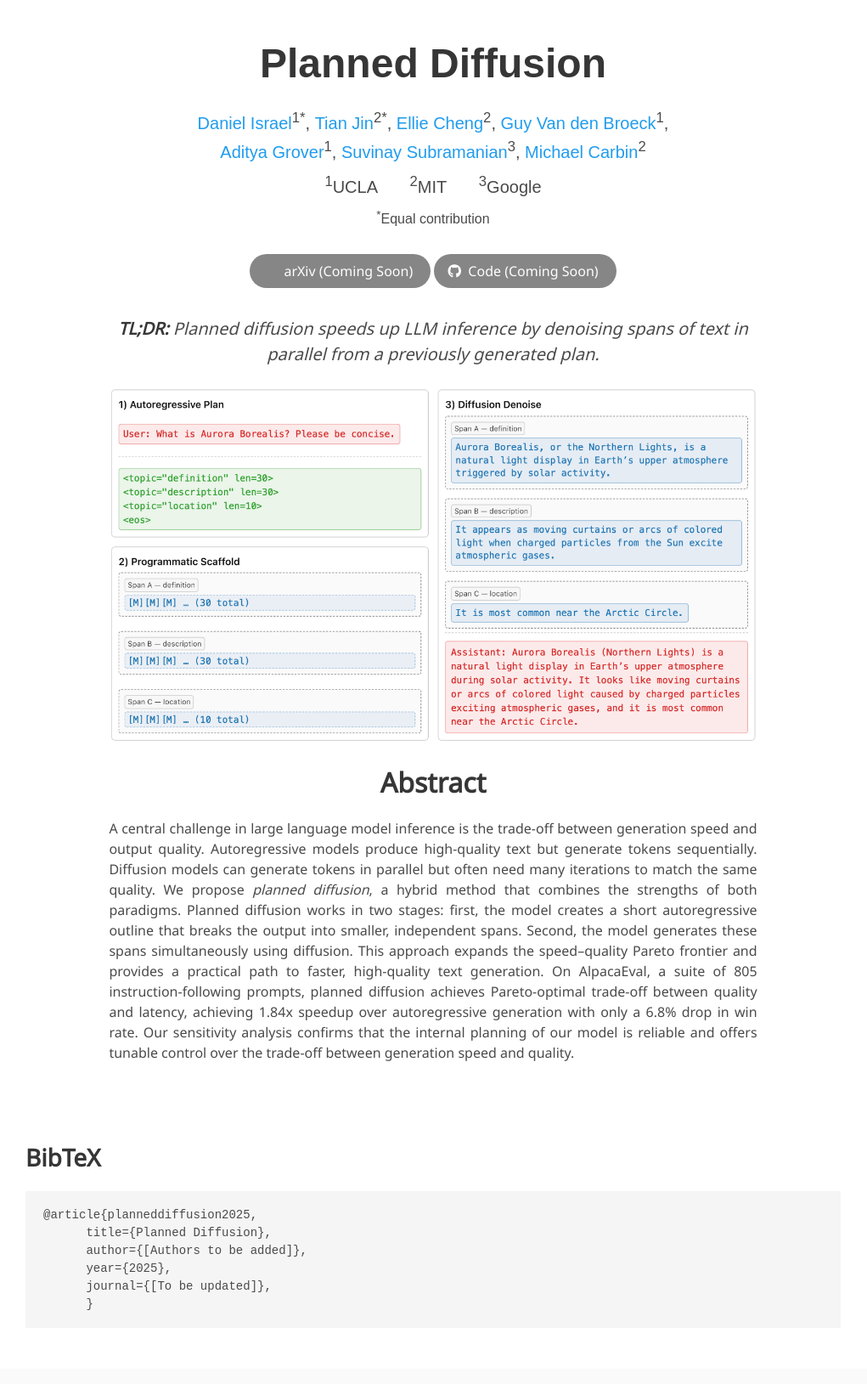
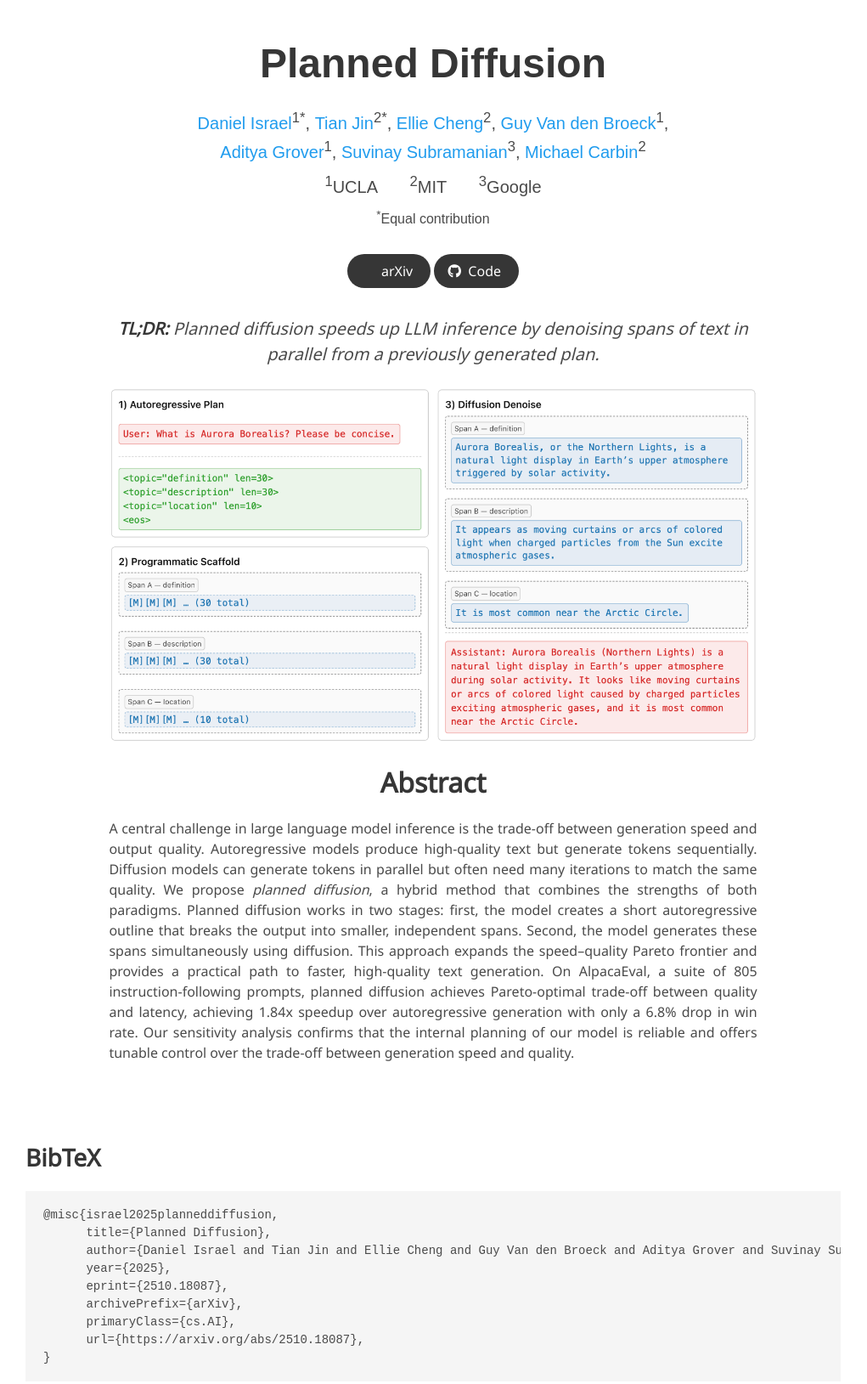
Before and after one commit to planned-diffusion/planned-diffusion.github.io, a plain HTML site: page index.html in a window 1280 px wide. Shown: the top 1629 px of the page at 85% size, without its empty margins (130-1151 px from the left). Drawn offline with nearby package versions, Linux system fonts and the light colour scheme; some icons are missing; a web font is replaced by a local one.

Commit message:
Add arXiv and GitHub links, update BibTeX citation

```diff
--- a/index.html
+++ b/index.html
@@ -62,16 +62,16 @@
             <div class="publication-links">
               <!-- Paper Link -->
               <span class="link-block">
-                <a href="#" class="external-link button is-normal is-rounded is-dark" style="pointer-events: none; opacity: 0.6;">
+                <a href="https://arxiv.org/abs/2510.18087" class="external-link button is-normal is-rounded is-dark">
                   <span class="icon"><i class="ai ai-arxiv"></i></span>
-                  <span>arXiv (Coming Soon)</span>
+                  <span>arXiv</span>
                 </a>
               </span>
               <!-- Code Link -->
               <span class="link-block">
-                <a href="#" class="external-link button is-normal is-rounded is-dark" style="pointer-events: none; opacity: 0.6;">
+                <a href="https://github.com/planned-diffusion/planned-diffusion" class="external-link button is-normal is-rounded is-dark">
                   <span class="icon"><i class="fab fa-github"></i></span>
-                  <span>Code (Coming Soon)</span>
+                  <span>Code</span>
                 </a>
               </span>
             </div>
@@ -120,12 +120,15 @@
   <section class="section" id="BibTeX">
     <div class="container is-max-desktop content">
       <h2 class="title">BibTeX</h2>
-      <pre><code>@article{planneddiffusion2025,
+      <pre><code>@misc{israel2025planneddiffusion,
       title={Planned Diffusion},
-      author={[Authors to be added]},
+      author={Daniel Israel and Tian Jin and Ellie Cheng and Guy Van den Broeck and Aditya Grover and Suvinay Subramanian and Michael Carbin},
       year={2025},
-      journal={[To be updated]},
-      }
+      eprint={2510.18087},
+      archivePrefix={arXiv},
+      primaryClass={cs.AI},
+      url={https://arxiv.org/abs/2510.18087},
+}
 </code></pre>
     </div>
   </section>
```
